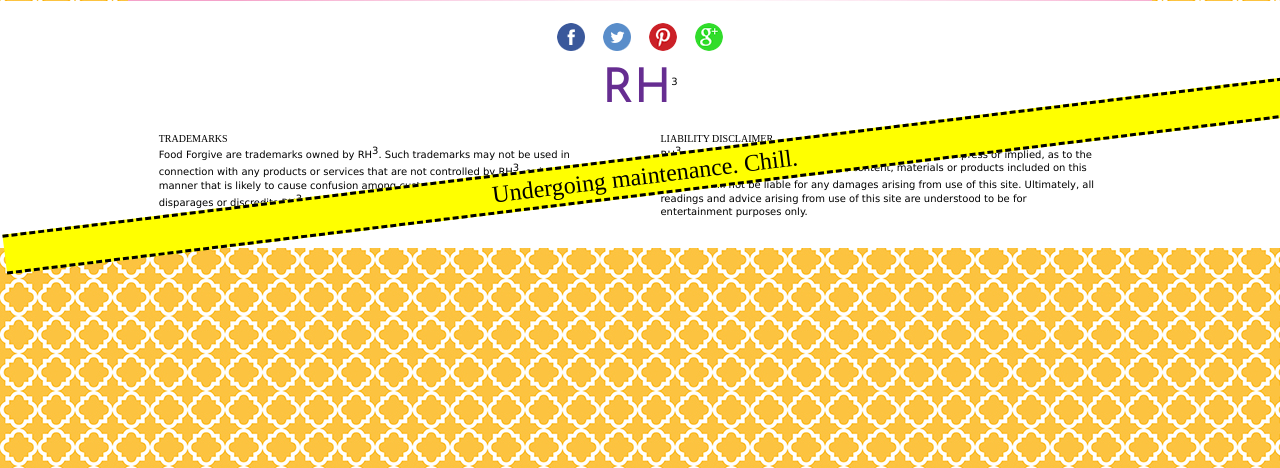
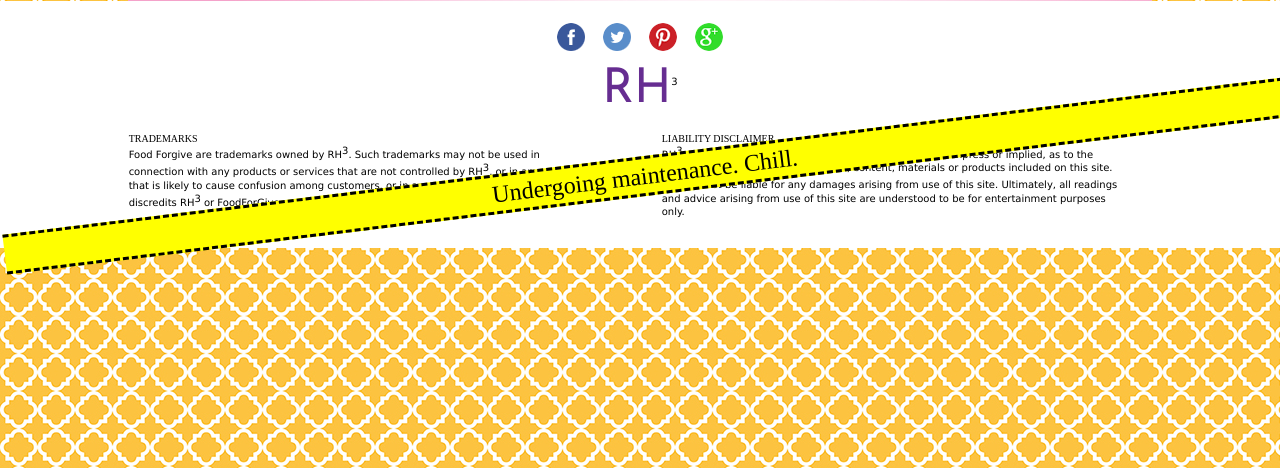
Before and after one commit to rhanderh/FoodForGive, a Rails app: page /confessions in a window 1280 px wide. Shown: the part 284-752 px from the top of the page. Run offline with Rails 7, Linux system fonts and the light colour scheme; data that the repository does not hold is empty; some libraries are stand-ins or nearby versions; some web fonts are replaced.

Commit message:
trivial adds

```diff
--- a/app/assets/stylesheets/toothache.css
+++ b/app/assets/stylesheets/toothache.css
@@ -353,9 +353,9 @@ form input[type="submit"]:hover {
 	padding:20px 0;
 }
 /* specifically targetting the 2nd panel */
-.limiter.doubleblock1 {
+/*.limiter.doubleblock1 { RH: not needed since wrapper introduced 4.14.14
 	width:740px;
-}
+}*/
 .limiter.doubleblock1 .textParent {
 	width:68%;
 }
@@ -378,9 +378,9 @@ form input[type="submit"]:hover {
 	right:4px;
 }
 /* specifically targetting the 3rd panel */
-.limiter.doubleblock2 {
+/*.limiter.doubleblock2 { RH: not needed since wrapper introduced 4.14.14
 	width:900px;
-}
+}*/
 .limiter.doubleblock2 .textParent {
 	width:80%;
 }
@@ -546,7 +546,7 @@ sub {
 .google {background-position:-126px 0 !important;}
 .youtube {background-position:-168px 0 !important;}
 .limiter {
-	width:1024px;
+	width:85%;
 	display:block;
 	margin:0 auto;
 }
```
